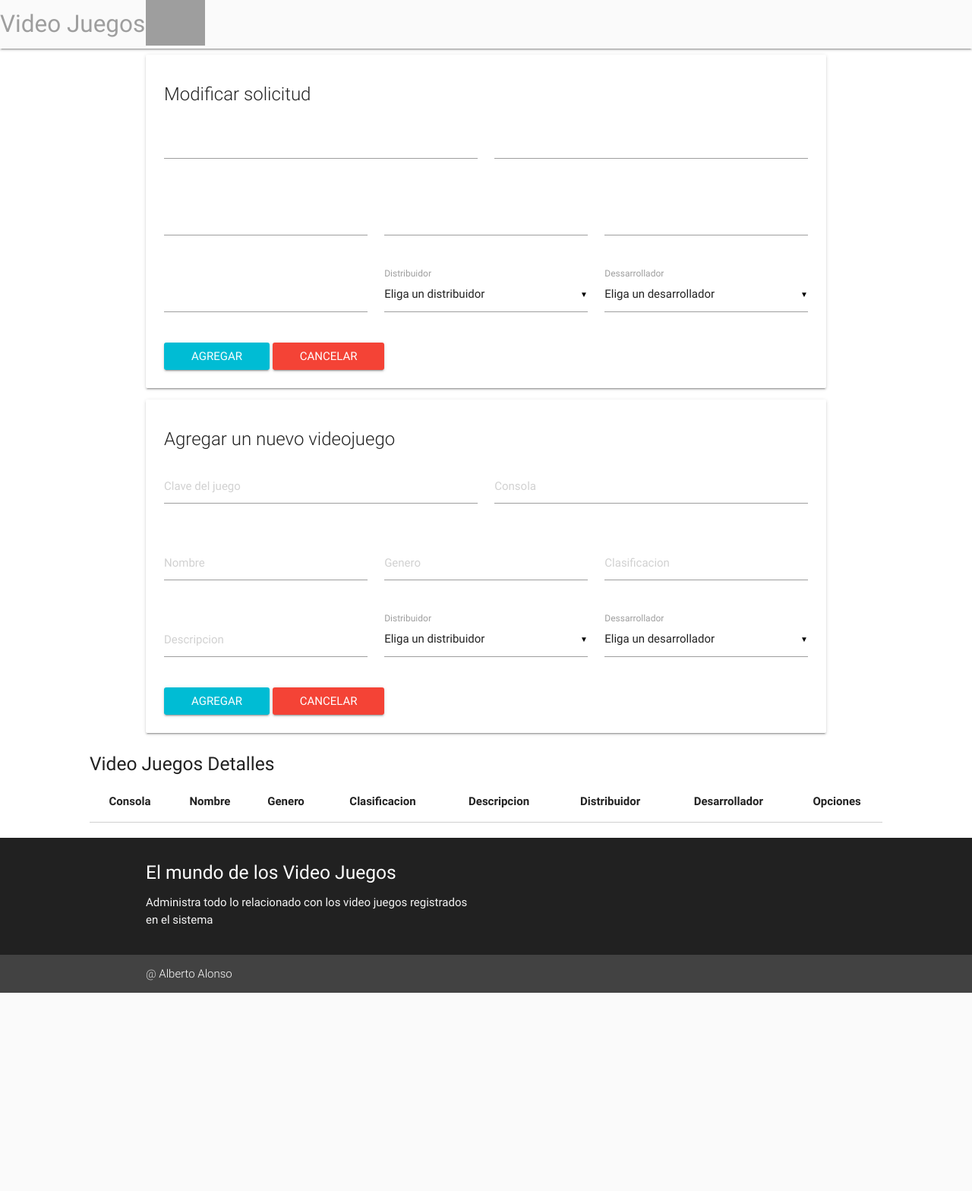
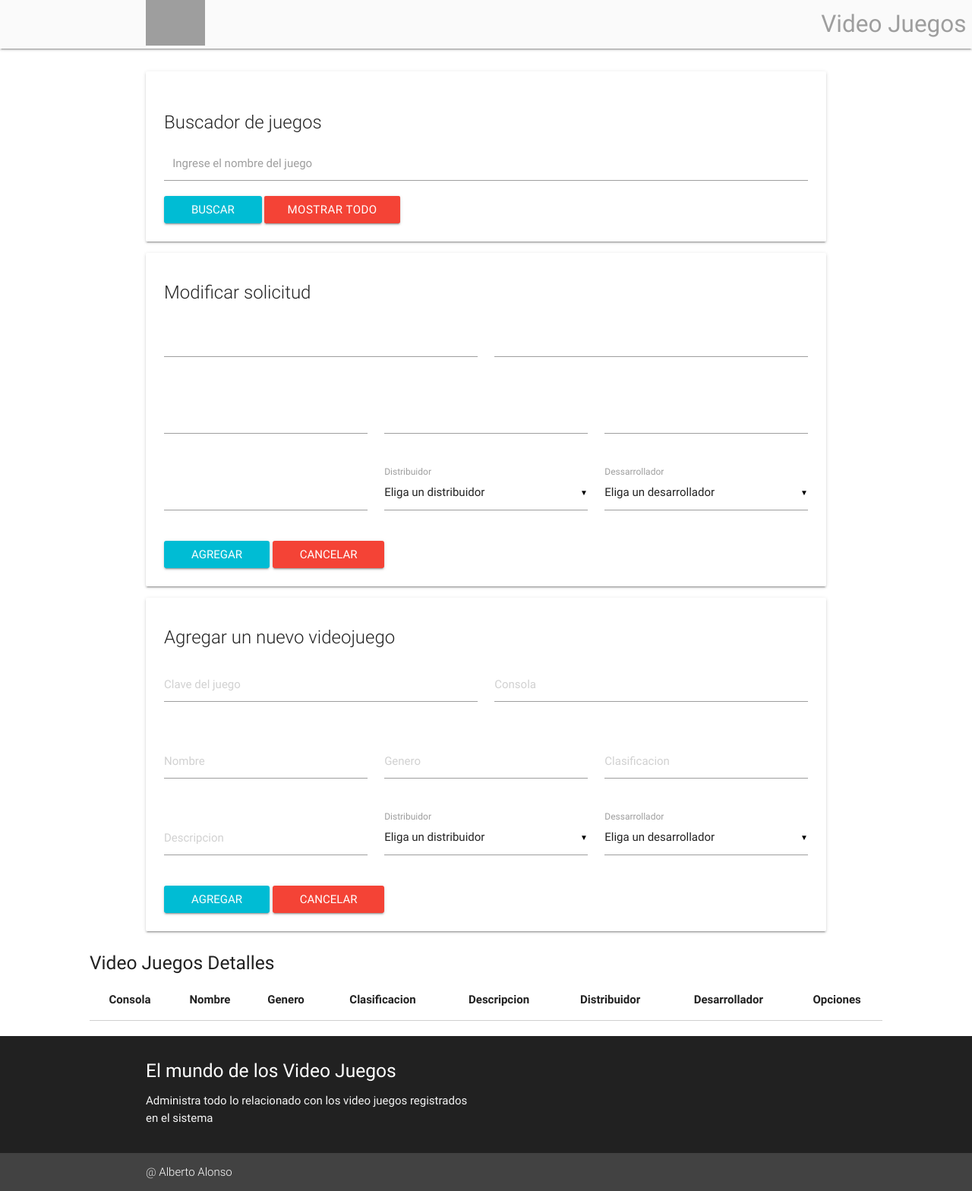
Before and after one commit to alonsolinux/videojuegos, a PHP site: page /index.php?idVideojuego=1 in a window 1280 px wide. Shown: the whole page at 76% size. Before the commit the page ends 1307 px from the top, so only its background shows below. Run offline with PHP 8.4, Linux system fonts and the light colour scheme; data that the repository does not hold is empty; some libraries are stand-ins or nearby versions; grey boxes are pictures that could not be loaded.

Commit message:
Se agrego el buscador y una funcion ala barra de navegacion

```diff
--- a/extend/cabecera.php
+++ b/extend/cabecera.php
@@ -19,9 +19,17 @@
  	<script type="text/javascript" src="js/jquery-3.2.1.min.js"></script>
     <script type="text/javascript" src="js/materialize.min.js"></script>
 
- <nav>
-    <div class="nav-wrapper grey lighten-5">
-      <a href="#" class="brand-logo  grey-text">Video Juegos
+<div class="navbar-fixed">
+  <nav class="grey lighten-5">
+    <div class="nav-wrapper">
+      <a href="#" class="brand-logo right grey-text">Video Juegos</a>
+
       <div class="nav-wrapper container"><a id="logo-container" href="#" class="brand-logo"><img src="img/video.png" style="width: 78px; height: 60px;"></a>
+
+        <ul id="nav-mobile" class="left side-nav">
+          <li><a href="index.php">Inicio</a></li>
+        </ul>
+
     </div>
   </nav>
+</div>
--- a/index.php
+++ b/index.php
@@ -7,6 +7,7 @@
 <?php
 	//LLENADO DE LA TABLA FINAL
   	$consultas_sql = 'SELECT Videojuego.*,Distribuidor.Nombre_distribuidor,Desarrollo.Nombre_desarrollo FROM Videojuego INNER JOIN Distribuidor ON Distribuidor.idDistribuidor = Videojuego.Distribuidor_idDistribuidor INNER JOIN Desarrollo ON Desarrollo.idDesarrollo = Videojuego.Desarrollo_idDesarrollo WHERE Nombre LIKE :search ORDER by idVideojuego ASC';
+
 		$search = isset($_GET['Nombre'])? $_GET['Nombre']: '';
 		$arr[':search']= '%' . $search . '%';
 		$statement = $pdo->prepare($consultas_sql);
@@ -66,6 +67,28 @@
 <?php
  	include 'extend/cabecera.php';
 ?>
+
+<!---Buscador-->
+<br>
+	<div class="container">
+	<div class="card">
+		<div class="card-content">
+			<form method="get">
+      			<h2 class="card-title">Buscador de juegos</h2>
+        		<div class="input-field col s12">
+         		<input type="text" id="autocomplete-input" name="Nombre" class="autocomplete">
+         		<label for="autocomplete-input">Ingrese el nombre del juego</label>
+         			<input class="waves-effect waves-light btn cyan" type="submit" value="Buscar">
+         			<a class="waves-effect waves-light btn red" href="index.php" type="submit" >Mostrar todo</a>
+       			</div>
+       		</form>
+		</div>
+	</div>
+	</div>
+</div>
+
+<!--fin de buscador-->
+
 <?php
 	if($show_form){
  ?>
```
